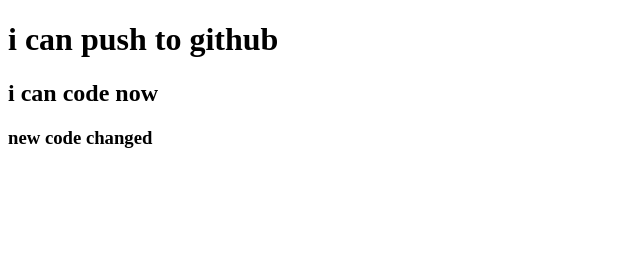
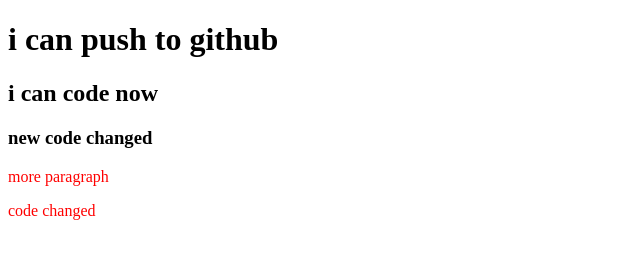
Before and after one commit to RifatTurag/my-fourth-repo, a plain HTML site: page index.html in a window 1280 px wide. Shown: the whole page, without its empty margins (0-640 px from the left). Drawn offline with Linux system fonts and the light colour scheme.

Commit message:
styles added

```diff
--- a/index.html
+++ b/index.html
@@ -5,10 +5,13 @@
     <meta http-equiv="X-UA-Compatible" content="IE=edge">
     <meta name="viewport" content="width=device-width, initial-scale=1.0">
     <title>My Fourth Github Repo</title>
+    <link rel="stylesheet" href="style.css">
 </head>
 <body>
     <h1>i can push to github</h1>
     <h2>i can code now</h2>
     <h3>new code changed</h3>
+    <p>more paragraph</p>
+    <p>code changed</p>
 </body>
 </html>
--- a/style.css
+++ b/style.css
@@ -0,0 +1,3 @@
+p{
+    color:red
+}
```
